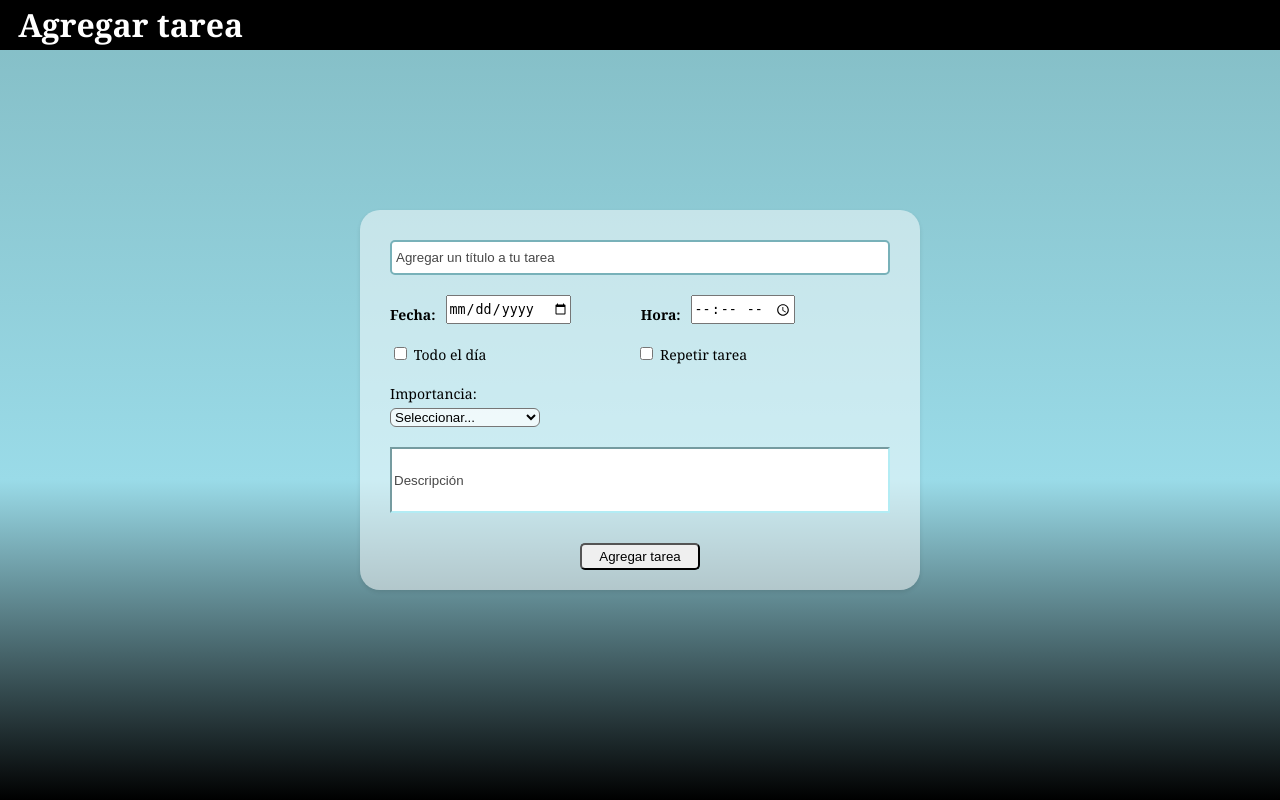
After one commit to Cristianplus/Dayplanner_PC, a PHP site: page /add.php in a window 1280 px wide. The commit adds this page. Run offline with PHP 8.4, Linux system fonts and the light colour scheme.

Commit message:
se agrega relación de interacción entre archivos, y se agrega el botón de "+" agregar tarea.

```diff
--- /dev/null
+++ b/add.php
@@ -0,0 +1,76 @@
+<?php
+include "bd/bd.php";
+?>
+
+<!DOCTYPE html>
+<html lang="en">
+
+    <head>
+        <meta charset="UTF-8">
+        <meta name="viewport" content="width=device-width, initial-scale=1.0">
+        <title>Dayplanner/Editar</title>
+        <link rel="stylesheet" href="css/style.css">
+    </head>
+
+    <body class="body">
+        <div class="container">
+            <h1 class="header">&nbsp;Agregar tarea</h1>
+        </div>
+
+        <!-- Formulario para agregar o editar tarea -->
+        <div class="form-add-edit">
+            <form class="add_task">
+
+                <!-- Título de la tarea -->
+                <input type="text" name="titulo" placeholder="Agregar un título a tu tarea" class="title_task" required>
+
+                <!-- Botones de fecha y hora -->
+                <div class="botones_hora_fecha">
+                    <div class="select_date">
+                    <label for="btn_date" id="lbl_date">Fecha:</label>
+                    <input id="btn_date" type="date" required></input>
+                    </div>
+                    <div class="select_date">
+                    <label for="btn_hour" id="lbl_date">Hora:</label>
+                    <input id="btn_hour" type="time" required></input>
+                    </div>
+                </div>
+
+                <!-- Checkboxes -->
+                <div class="checkboxes">
+                    <!-- Checkbox para todo el día -->
+                    <div class="check_task">
+                    <input type="checkbox" name="all_day" id="all_day">
+                    <label for="all_day">Todo el día</label>
+                    </div>
+
+                    <!-- Checkbox para repetir tarea -->
+                    <div class="check_task">
+                    <input type="checkbox" name="repeat_task" id="repeat_task">
+                    <label for="repeat_task">Repetir tarea</label>
+                    </div>
+                </div>
+
+                <!-- Selector de color de importancia -->
+                <label for="color" id="color_label">Importancia:</label>
+                <select name="color" id="color">
+                <option>Seleccionar...</option>
+                <option>🔴 Muy importante</option>
+                <option>🟢 Importante</option>
+                <option>🔵 No tan importante</option>
+                </select>
+
+                <!-- Descripción de la tarea -->
+                <input type="textarea" name="descripcion" placeholder="Descripción" id="description">
+
+                <!-- Botón para agregar tarea -->
+                <button class="add_btn">Agregar tarea</button>
+
+            </form>
+
+        </div>
+
+        <script src="js/app.js"></script>
+    </body>
+
+    </html>
--- /dev/null
+++ b/bd/bd.php
@@ -0,0 +1,15 @@
+<?php
+$servidor = "localhost";
+$usuario = "root";
+$password = "cristian2910";
+$bd = "dayplanner_pc";
+
+$conexion = new mysqli($servidor, $usuario, $password, $bd);
+
+// Verificar Conexión
+if($conexion->connect_error) {
+    die("No se pudo conectar a la base de datos");
+}
+
+$conexion->set_charset("utf8");
+?>
--- /dev/null
+++ b/bd/test_bd.php
@@ -0,0 +1,5 @@
+<?php
+include "bd.php";
+
+echo "Conexión exitosa a la base de datos!";
+?>
--- a/css/style.css
+++ b/css/style.css
@@ -1,5 +1,9 @@
 .body {
-    background-color: #b3ecf4;
+    background: linear-gradient(
+        to bottom,
+        #84bdc5 1%,
+        #9adbe8 60%,
+        #000 100%);
     margin: 0;
     min-height: 100vh;
     display: grid;
@@ -23,15 +27,42 @@
         margin: 0;
     }
 
+.add_task_btn {
+    width: 70px;
+    height: 70px;
+    border-radius: 50%;
+    background-color: #00e1ff;
+    color: #000;
+    font-size: 45px;
+    border: 2px solid #000;
+    cursor: pointer;
+    justify-content: center;
+    align-items: right;
+    transition: background-color 0.2s, transform 0.3s;
+    position: fixed;
+    bottom: 50px;
+    right: 50px;
+}
+
+.add_task_btn:hover {
+    background-color: #00bfd8;
+    transform: scale(1.1);
+}
+
+.add_task_btn:active {
+    background-color: #81f0ff;
+    transform: scale(0.95);
+}
+
 .form-add-edit {
     width: 500px;
-    height: 350px;
+    height: 320px;
     background-color: rgba(255, 255, 255, 0.5);
     border-radius: 20px;
     margin: 80px;
     font-size: 14px;
     box-shadow: 0 2px 4px rgba(0, 0, 0, 0.1);
-    padding: 20px;
+    padding: 30px;
 }
 
 .add_task {
@@ -45,41 +76,32 @@
     border: 2px solid #78b1b9;
 }
 
-#btn_date {
-    width: 170px;
+.botones_hora_fecha {
     margin-top: 20px;
-    margin-left: 30px;
-    text-align: center;
+    display: flex;
+    gap: 70px;
 }
 
-#btn_hour {
-    width: 170px;
-    margin-top: -20px;
-    text-align: center;
-    margin-left: 290px;
+#lbl_date {
+    font-weight: bold;
+    margin-top: 10px;
 }
 
-.date_select {
+.select_date {
+    display: flex;
+    gap: 10px;
+}
+
+.checkboxes {
+    display: flex;
+    gap: 150px; /*Espacio entre checks_task*/
     margin-top: 20px;
 }
 
-#all_day {
-    margin-left: -480px;
-    margin-top: 20px;
-}
-
-#all_day_label {
-    margin-top: -17px;
-    margin-left: 20px;
-}
-
-#repeat_task {
-    margin-top: -14px;
-}
-
-#repeat_task_label {
-    margin-left: 265px;
-    margin-top: -17px;
+#check_task {
+    display: flex;
+    align-items: center;
+    gap:8px; /*Espacio entre el check y el label*/
 }
 
 #color_label {
@@ -106,6 +128,8 @@ input::placeholder {
 }
 
 .add_btn {
-    width: 100px;
+    width: 120px;
     margin: 30px auto;
+    border-radius: 5px;
+    padding: 4px;
 }
```
Also changed, not shown: add.html (deleted, +0 -52 lines), index.php (renamed from index.html, +12 -1 lines).
